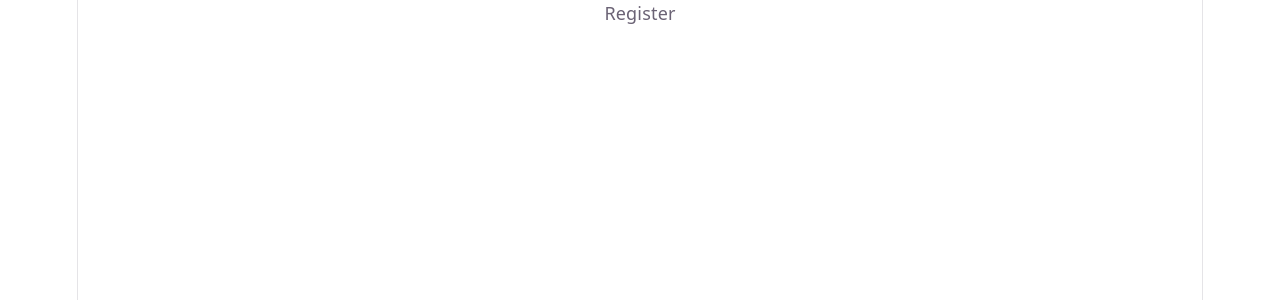
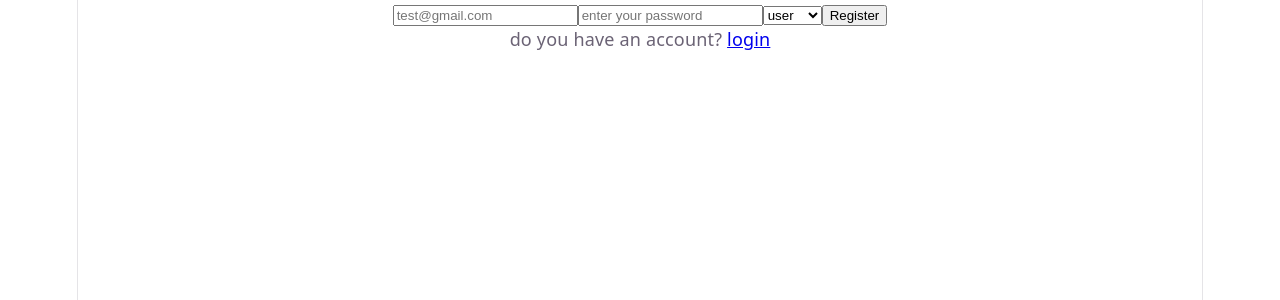
Before and after one commit to mordechaigoldfeld-svg/Emergency-Incident-Map, a React (Vite) app in the folder client/incident-map/: page /register in a window 1280 px wide. Shown: the top 300 px of the page. Built offline with nearby package versions, Linux system fonts and the light colour scheme.

Commit message:
added register and login pages

```diff
--- a/client/incident-map/src/pages/login/Login.tsx
+++ b/client/incident-map/src/pages/login/Login.tsx
@@ -1,7 +1,54 @@
-import React from 'react'
+import { useState } from "react"
+import { useAuthStore } from "../../store/authStore"
+import { Link, useNavigate } from "react-router"
+import { loginApi } from "../../api/userApi"
+
 
 export default function Login() {
+
+  const [loading, setLoading] = useState(false)
+  const [error, setError] = useState<string | null>(null)
+  const [email, setEmail] = useState('')
+  const [password, setPassword] = useState('')
+
+  const setAuth = useAuthStore(s => s.setAuth)
+  const navigate = useNavigate()
+
+  const handleSubmit = async (e: React.FormEvent) => {
+    e.preventDefault()
+
+    try {
+
+      setLoading(true)
+      setError(null)
+      const res = await loginApi({ email, password })
+
+      setAuth({ token: res.token, user: res.user })
+
+      navigate('/')
+
+    } catch (error: any) {
+      setError(error.response?.data || `error please check your email or password: ${error}`)
+      console.log('login failed', error);
+
+
+    } finally {
+      setLoading(false)
+    }
+  }
+
   return (
-    <div>Login</div>
+    <div>
+      {loading && (<div ><p>loading...</p></div>)}
+      {error && <p style={{ color: "red", margin: 0 }}>{error}</p>}
+      <form onSubmit={handleSubmit}>
+        <input type="email" id="email" placeholder="test@gmail.com" required value={email} onChange={(e) => setEmail(e.target.value)} />
+        <input type="password" id="password" placeholder="enter your password" required value={password} onChange={(e) => setPassword(e.target.value)} />
+        <button type="submit">login</button>
+      </form>
+      <p >
+        Don't have an account? <Link to="/register">Register</Link>
+      </p>
+    </div>
   )
 }
--- a/client/incident-map/src/pages/protected_page/Protected.tsx
+++ b/client/incident-map/src/pages/protected_page/Protected.tsx
@@ -1,10 +1,19 @@
-import { Outlet } from "react-router"
+import { Navigate, Outlet} from "react-router"
+import { useAuthStore } from "../../store/authStore"
+export default function Protected() {
 
-export default function Protected() {
+
+  const token = useAuthStore(s => s.token)
+  if (!token || token.trim() === "") {
+
+    return <Navigate to='/login' replace />
+  }
+
+
+
   return (
-    <div>Protected
-        <div><Outlet/></div>
-    </div>
+
+    <Outlet />
 
   )
 }
--- a/client/incident-map/src/pages/register/Register.tsx
+++ b/client/incident-map/src/pages/register/Register.tsx
@@ -1,7 +1,80 @@
-import React from 'react'
+import { Link, useNavigate } from "react-router"
+import { useAuthStore } from "../../store/authStore"
+import { useState } from "react"
+import { registerApi } from "../../api/userApi"
+
+
 
 export default function Register() {
+
+  const [loading, setLoading] = useState(false)
+  const [error, setError] = useState<string | null>(null)
+  const [email, setEmail] = useState('')
+  const [password, setPassword] = useState('')
+  const [role, setRole] = useState('user')
+  const [adminPass, setAdminPass] = useState('')
+
+
+  const setAuth = useAuthStore(s => s.setAuth)
+  const navigate = useNavigate()
+
+  const handlleSubmit = async (e: React.FormEvent) => {
+    e.preventDefault()
+
+    try {
+
+      setLoading(true)
+      setError(null)
+
+      const res = await registerApi({ email, password, role, ...(role === 'admin' && { adminPass })})
+      setAuth({ token: res.token, user: res.user })
+
+      navigate('/')
+
+    } catch (error: any) {
+      setError(error.response?.data || `error: ${error}`)
+      console.log('login failed', error);
+    } finally {
+      setLoading(false)
+    }
+
+  }
+
   return (
-    <div>Register</div>
+    <div>
+      {loading && (<div ><p>loading...</p></div>)}
+      {error && <p style={{ color: "red", margin: 0 }}>{error}</p>}
+      <form onSubmit={handlleSubmit}>
+        <input type="email" value={email} required placeholder="test@gmail.com" onChange={(e) => setEmail(e.target.value)} />
+        <input type="password" value={password} required placeholder="enter your password" onChange={(e) => setPassword(e.target.value)} />
+        <select
+          name="role"
+          id="role"
+          value={role}
+          onChange={(e) => {
+            setRole(e.target.value)
+            if (e.target.value !== 'admin') {
+              setAdminPass('')
+            }
+          }
+          }>
+          <option value="user">user</option>
+          <option value="admin">admin</option>
+        </select>
+        {role === 'admin' && (
+          <input
+            type="password"
+            value={adminPass}
+            required
+            placeholder="enter admin secret key"
+            onChange={(e) => setAdminPass(e.target.value)}
+          />
+        )}
+        <button type="submit" disabled={loading}>Register</button>
+      </form>
+      <p >
+        do you have an account? <Link to="/login">login</Link>
+      </p>
+    </div>
   )
 }
--- a/client/incident-map/src/store/authStore.ts
+++ b/client/incident-map/src/store/authStore.ts
@@ -17,7 +17,7 @@ interface AuthState {
 export const useAuthStore = create<AuthState>()(
   persist(
     (set) => ({
-      token: 'eyJhbGciOiJIUzI1NiIsInR5cCI6IkpXVCJ9.eyJ1c2VySWQiOiI2YWJiOTVmMTNlMzQ1YWEwMmMzYWUyNWUiLCJpYXQiOjE3OTA2Nzg2NDQsImV4cCI6MTc5MDc2NTA0NH0.M-R-a19cmCyK5k3gkRfmohg0ncMLeID12sZLdjjEJNs',
+      token:null,
       user: null,
 
 
```
